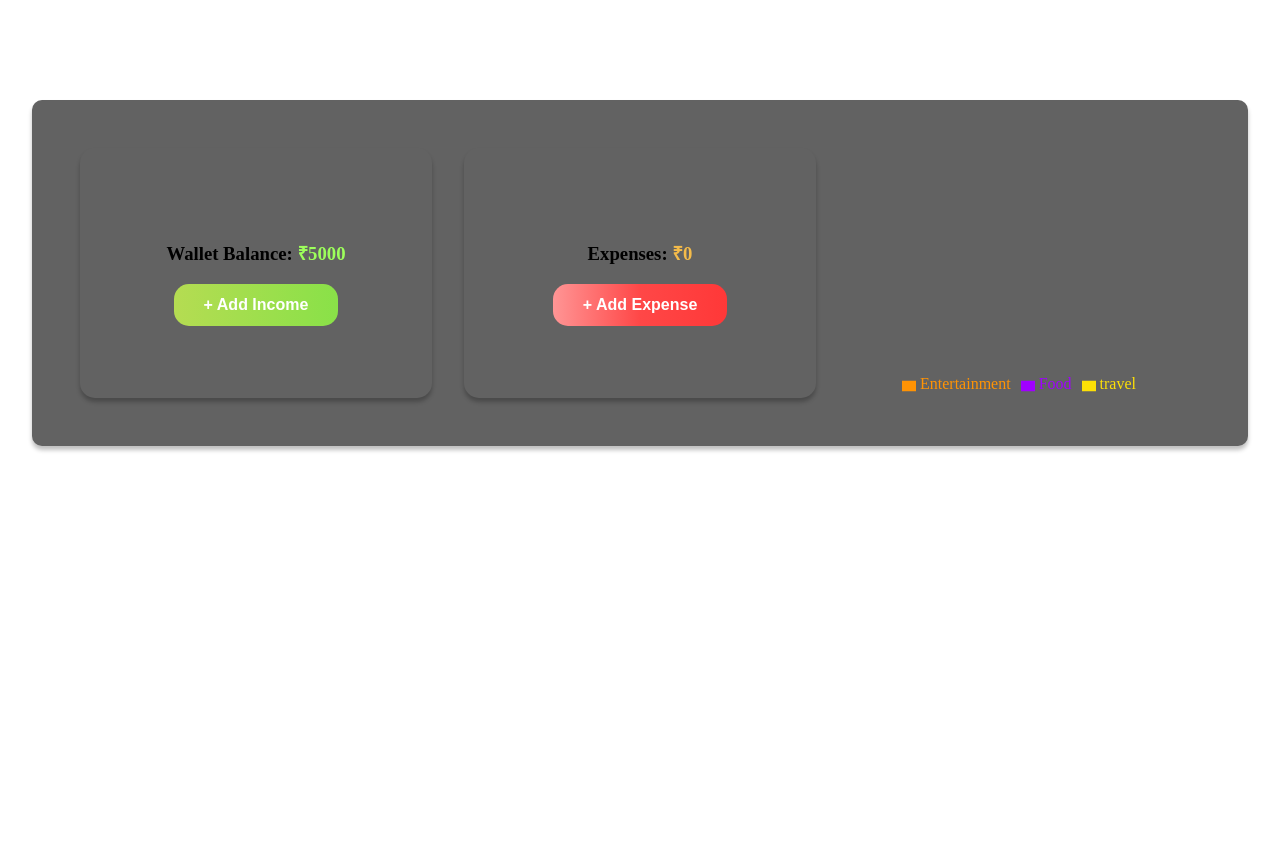
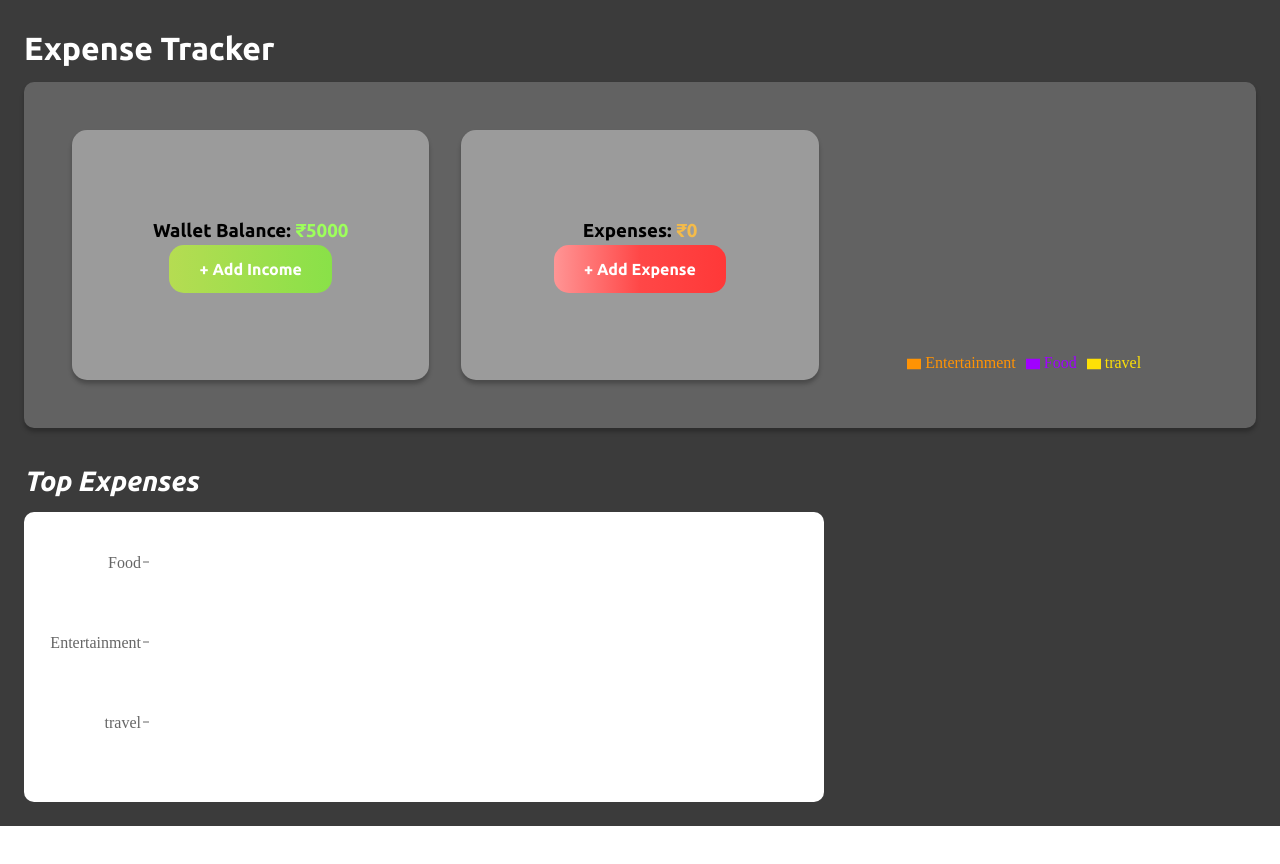
Before and after one commit to Rajj9797/expense-tracker-project, a React (Create React App) app in the folder expensetracker/: page / in a window 1280 px wide. After the commit the page ends 826 px from the top, so only its background shows below. Built offline with nearby package versions, Linux system fonts and the light colour scheme.

Commit message:
Bar chart has been updated

```diff
--- /dev/null
+++ b/expensetracker/src/Components/BarChart/BarChart.jsx
@@ -0,0 +1,36 @@
+import React, { PureComponent } from "react";
+import {
+  BarChart,
+  Bar,
+  Cell,
+  XAxis,
+  YAxis,
+  CartesianGrid,
+  Tooltip,
+  Legend,
+  ResponsiveContainer,
+} from "recharts";
+import styles from "./BarChart.module.css";
+
+export default function BarChartComponent({ data }) {
+  return (
+    <div className={styles.expenseChart}>
+      <h2>Top Expenses</h2>
+
+      <div className={styles.barWrapper}>
+        <ResponsiveContainer width="100%" height={280}>
+          <BarChart data={data} layout="vertical">
+            <XAxis type="number" axisLine={false} display="none" />
+            <YAxis
+              type="category"
+              width={100}
+              dataKey="name"
+              axisLine={false}
+            />
+            <Bar dataKey="value" fill="#8884d8" barSize={25} />
+          </BarChart>
+        </ResponsiveContainer>
+      </div>
+    </div>
+  );
+}
--- /dev/null
+++ b/expensetracker/src/Components/BarChart/BarChart.module.css
@@ -0,0 +1,18 @@
+.expenseChart h2 {
+  font-size: 28px;
+  color: #fff;
+  font-style: italic;
+  margin-bottom: 10px;
+}
+
+.barWrapper {
+  background: #fff;
+  border-radius: 10px;
+  padding: 5px 20px;
+}
+
+@media (max-width: 767px) {
+  .expenseChart h2 {
+    text-align: center;
+  }
+}
--- a/expensetracker/src/Homepage.jsx
+++ b/expensetracker/src/Homepage.jsx
@@ -2,7 +2,7 @@ import React, { use, useEffect, useState } from "react";
 import styles from "./Homepage.module.css";
 import Card from "./Components/Cards/Card";
 import PieChartComponent from "./Components/PieChart/PieChart";
-
+import BarChart from "./Components/BarChart/BarChart";
 function Homepage() {
     const [balance, setBalance] = useState(0);
     const [expense, setExpense] = useState(0);
@@ -132,7 +132,13 @@ function Homepage() {
                 />
             </div>
             <div className={styles.transactionsWrapper}>
-
+                <BarChart
+                    data = {[
+                        { name: "Food", value: categorySpends.food},
+                        { name: "Entertainment", value: categorySpends.entertainment},
+                        { name: "travel", value: categorySpends.travel},
+                    ]}
+                />
 
             </div>
 
--- a/expensetracker/src/index.css
+++ b/expensetracker/src/index.css
@@ -11,3 +11,77 @@ code {
   font-family: source-code-pro, Menlo, Monaco, Consolas, 'Courier New',
     monospace;
 } */
+@import url('https://fonts.googleapis.com/css2?family=Open+Sans:ital,wght@0,300..800;1,300..800&family=Ubuntu:ital,wght@0,300;0,400;0,500;0,700;1,300;1,400;1,500;1,700&display=swap');
+
+:root {
+  --primary-bg-color: #3B3B3B;
+  --secondary-bg-color: #9B9B9B;
+  --font-heading: "Ubuntu", sans-serif;
+  --font-body: "Open Sans", sans-serif;
+}
+
+*,
+*::before,
+*::after {
+  box-sizing: border-box;
+}
+
+* {
+  margin: 0;
+}
+
+html,
+body {
+  height: 100%;
+}
+
+body {
+  line-height: 1.5;
+  -webkit-font-smoothing: antialiased;
+}
+
+img,
+picture,
+video,
+canvas,
+svg {
+  display: block;
+  max-width: 100%;
+}
+
+input,
+button,
+textarea,
+select {
+  font: inherit;
+}
+
+p,
+h1,
+h2,
+h3,
+h4,
+h5,
+h6 {
+  overflow-wrap: break-word;
+}
+
+#root,
+#__next {
+  isolation: isolate;
+}
+
+h1,
+h2,
+h3,
+h4,
+h5,
+h6,
+button {
+  font-family: var(--font-heading);
+}
+
+p,
+a {
+  font-family: var(--font-body);
+}
```
Also changed, not shown: expensetracker/src/Components/Modal/Modal.jsx (added, +38 -0 lines), expensetracker/src/Components/Modal/Modal.module.css (added).
